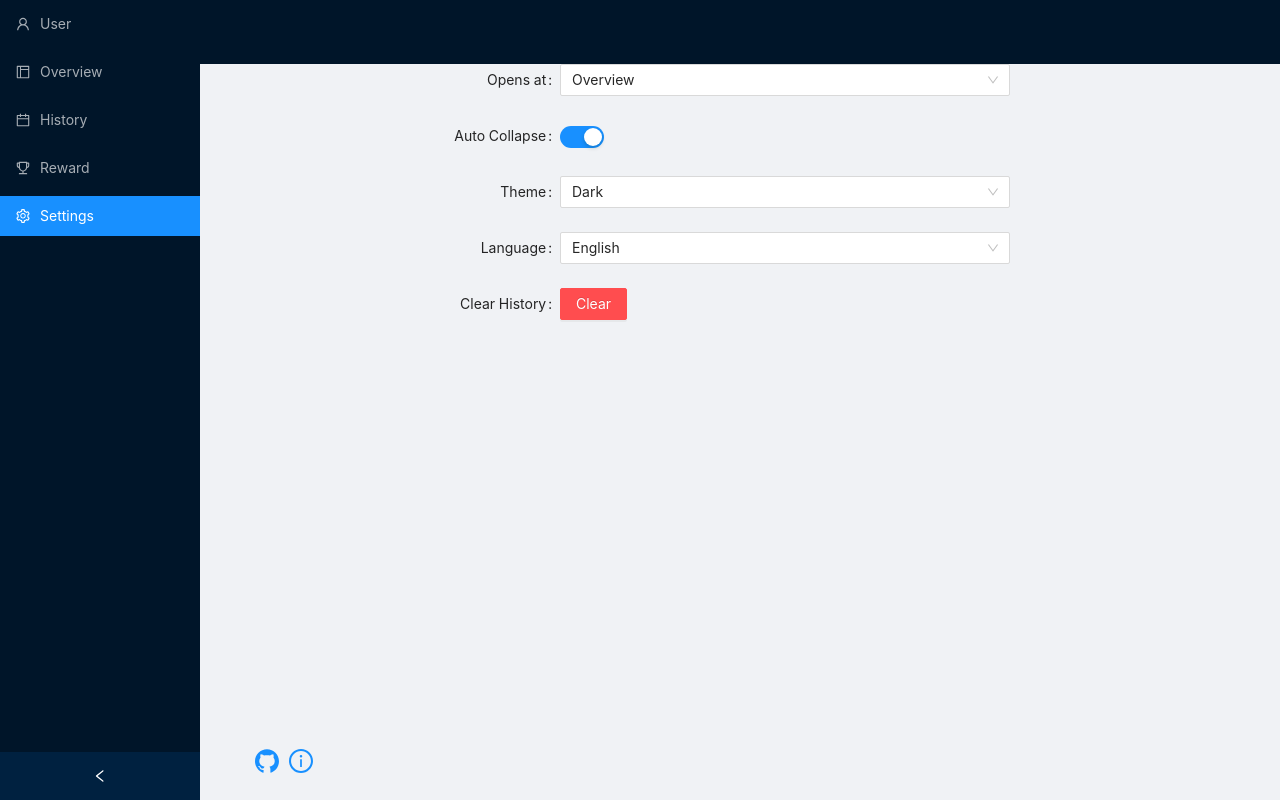
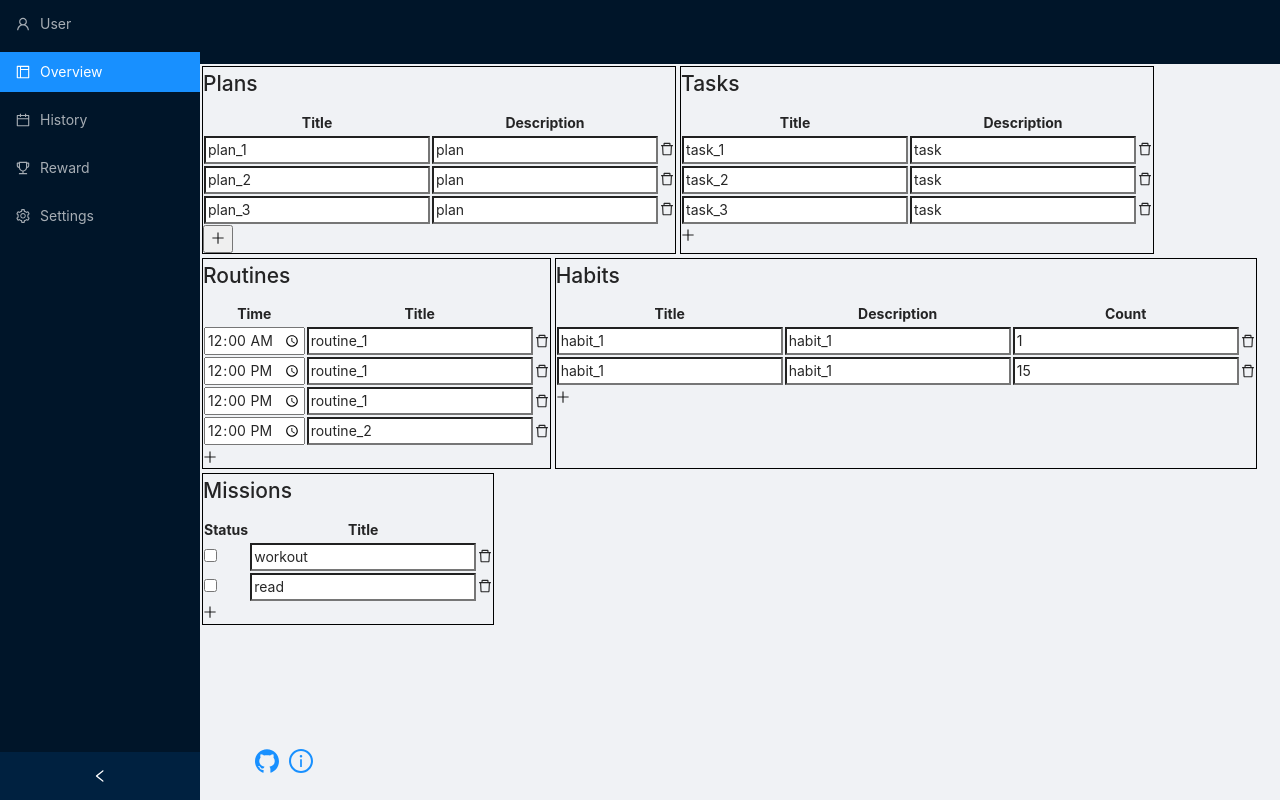
Before and after one commit to MattisZheng/sisyphus_stone, a React (Vite) app: page / in a window 1280 px wide. Built offline with nearby package versions, Linux system fonts and the light colour scheme.

Commit message:
update styles

```diff
--- a/src/App.tsx
+++ b/src/App.tsx
@@ -32,7 +32,7 @@ const App = () => {
   setInitFile('configs', configs);
   setInitFile('history', history);
 
-  const [selectedKeys, setSelectedKeys] = useState(['5']);
+  const [selectedKeys, setSelectedKeys] = useState(['2']);
 
   return (
 
--- a/src/contexts/Overview.tsx
+++ b/src/contexts/Overview.tsx
@@ -1,4 +1,3 @@
-// antd grid system
 import { Col, Row } from 'antd';
 import Plans from './Overview/Plans';
 import Tasks from './Overview/Tasks';
--- a/src/contexts/Overview/Habits.tsx
+++ b/src/contexts/Overview/Habits.tsx
@@ -37,7 +37,7 @@ const Habits = () => {
   }, []);
 
   return (
-    <div>
+    <div style={{ border: '1px solid black', margin: '2px' }}>
       <h2>Habits</h2>
       <table>
         <thead>
--- a/src/contexts/Overview/Missions.tsx
+++ b/src/contexts/Overview/Missions.tsx
@@ -35,8 +35,8 @@ const Missions = () => {
   }, []);
 
   return (
-    <div>
-      <h2>Weekly</h2>
+    <div style={{ border: '1px solid black', margin: '2px' }}>
+      <h2>Missions</h2>
       <table>
         <thead>
           <tr>
@@ -62,9 +62,7 @@ const Missions = () => {
           })}
         </tbody>
       </table>
-      <button>
-        <PlusOutlined onClick={handleAdd} />
-      </button>
+      <PlusOutlined onClick={handleAdd} />
     </div>
   );
 };
--- a/src/contexts/Overview/Plans.tsx
+++ b/src/contexts/Overview/Plans.tsx
@@ -35,8 +35,8 @@ const Plans = () => {
   }, []);
 
   return (
-    <div>
-      <h2>To-do</h2>
+    <div style={{ border: '1px solid black', margin: '2px' }}>
+      <h2>Plans</h2>
       <table>
         <thead>
           <tr>
@@ -62,8 +62,9 @@ const Plans = () => {
           })}
         </tbody>
       </table>
-
-      <PlusOutlined onClick={handleAdd} />
+      <button>
+        <PlusOutlined onClick={handleAdd} />
+      </button>
     </div>
   );
 };
--- a/src/contexts/Overview/Routines.tsx
+++ b/src/contexts/Overview/Routines.tsx
@@ -55,7 +55,7 @@ const Routines = () => {
   }, []);
 
   return (
-    <div>
+    <div style={{ border: '1px solid black', margin: '2px' }}>
       <h2>Routines</h2>
       <table>
         <thead>
--- a/src/contexts/Overview/Tasks.tsx
+++ b/src/contexts/Overview/Tasks.tsx
@@ -35,8 +35,8 @@ const Tasks = () => {
   }, []);
 
   return (
-    <div>
-      <h2>Todays</h2>
+    <div style={{ border: '1px solid black', margin:"2px" }}>
+      <h2>Tasks</h2>
       <table>
         <thead>
           <tr>
--- a/src/main.tsx
+++ b/src/main.tsx
@@ -3,12 +3,10 @@ import ReactDOM from 'react-dom/client';
 import App from './App';
 import 'Normalize.css';
 import 'antd/dist/antd.css';
-import { ConfigProvider, theme } from 'antd';
+import { ConfigProvider } from 'antd';
 
 ReactDOM.createRoot(document.getElementById('root') as HTMLElement).render(
-  <ConfigProvider
-    theme={theme}
-  >
+  <ConfigProvider>
     <React.StrictMode>
       <App />
     </React.StrictMode>
```
